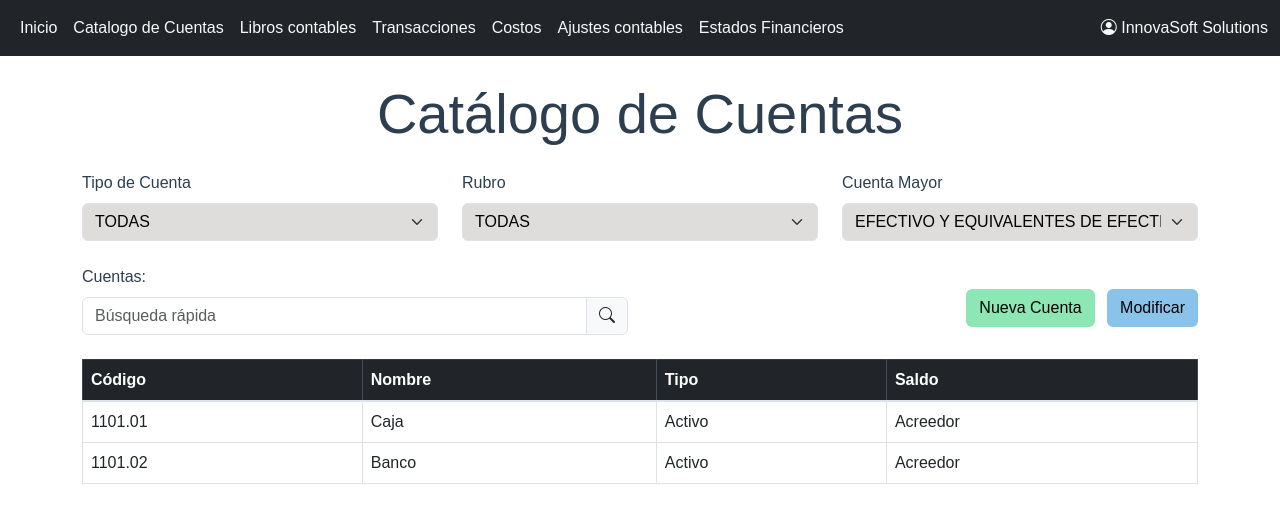
After one commit to erickG01/InnovaSoftSolutions, a Django app: page /CatalogoCuentas/ in a window 1280 px wide. The commit adds this page. Shown: the top 523 px of the page. Run offline with Django 5.2, Linux system fonts and the light colour scheme; some libraries are stand-ins or nearby versions.

Commit message:
Agregue la vista Catalogo de cuentas

```diff
--- /dev/null
+++ b/App_innovaSoft/static/css/CatalogoCuentas.css
@@ -0,0 +1,29 @@
+/* CatalogoCuentas.css */
+body {
+    font-family: Arial, sans-serif;
+    color: #2c3e50; /* Color del texto */
+}
+
+.form-select {
+    background-color: #d8d5d5d2; /* Color de fondo del combobox */
+    color: #000000; /* Color del texto en el combobox */
+}
+
+.btn-nueva {
+    background-color: #65df9cbd;
+    color: rgb(0, 0, 0); /* Texto blanco */
+}
+
+.btn-modificar {
+    background-color: #5babe0b6;
+    color: rgb(0, 0, 0); /* Texto blanco */
+}
+
+/* Efecto hover en los botones */
+.btn-nueva:hover {
+    background-color: #65df9c77; /* Tono más oscuro al pasar el mouse */
+}
+
+.btn-modificar:hover {
+    background-color: #5babe06b;
+}
--- /dev/null
+++ b/App_innovaSoft/templates/App_innovaSoft/CatalogoCuentas.html
@@ -0,0 +1,113 @@
+
+{% extends 'App_innovaSoft/base.html' %}
+
+{%block content%}
+
+
+<!DOCTYPE html>
+<html lang="es">
+<head>
+    {% load static %}
+    <meta charset="UTF-8">
+    <meta name="viewport" content="width=device-width, initial-scale=1.0">
+    <title>Catálogo de Cuentas</title>
+    <link href="https://cdn.jsdelivr.net/npm/bootstrap@5.3.0/dist/css/bootstrap.min.css" rel="stylesheet">
+    <link rel="stylesheet" href="https://cdnjs.cloudflare.com/ajax/libs/bootstrap-icons/1.8.1/font/bootstrap-icons.min.css">
+    <link rel="stylesheet" href="{% static 'css/CatalogoCuentas.css' %}">
+</head>
+<body >
+
+
+    <div class="container mt-4 ">
+
+        <h1 class="text-center display-4 mb-4 ">Catálogo de Cuentas</h1>
+
+
+        <!-- Filtros de busqueda-->
+        <div class="row mb-4">
+            <div class="col-md-4">
+                <label for="tipoCuenta" class="form-label">Tipo de Cuenta</label>
+                <select id="tipoCuenta" class="form-select">
+                    <option>TODAS</option>
+                    <option>ACTIVOS</option>
+                    <option>PASIVOS</option>
+                    <option>PATRIMONIO</option>
+                    <option>CUENTAS DE RESULTADO</option>
+                    <option>CUENTA DE CIERRE</option>
+                </select>
+            </div>
+            <div class="col-md-4">
+                <label for="rubro" class="form-label">Rubro</label>
+                <select id="rubro" class="form-select">
+                    <option>TODAS</option>
+                    <option>ACTIVO CORRIENTE</option>
+                    <option>ACTIVO NO CORRIENTE</option>
+                    <option>PASIVO CORRIENTE</option>
+                    <option>PASIVO NO CORRIENTE</option>
+                    <option>CAPITAL</option>
+                </select>
+            </div>
+            <div class="col-md-4">
+                <label for="cuentaMayor" class="form-label">Cuenta Mayor</label>
+                <select id="cuentaMayor" class="form-select">
+                    <option>EFECTIVO Y EQUIVALENTES DE EFECTIVO</option>
+                    <option>CUENTAS Y DOCUMENTOS POR COBRAR</option>
+                    <option>CRÉDITO FISCAL - IVA</option>
+                    <option>PRÉSTAMOS A CORTO PLAZO</option>
+                    <option>TODAS</option>
+                </select>
+            </div>
+        </div>
+
+       <!-- Búsqueda rápida y botones -->
+<div class="row mb-4">
+    <div class="col-md-6">
+        <label for="busqueda" class="form-label">Cuentas:</label>
+        <div class="input-group">
+            <input type="text" id="busqueda" class="form-control" placeholder="Búsqueda rápida">
+            <span class="input-group-text">
+                <i class="bi bi-search"></i>
+            </span>
+        </div>
+    </div>
+    <div class="col-md-6 d-flex justify-content-end">
+        <div class="mt-4">
+            <button class="btn btn-nueva me-2">Nueva Cuenta</button>
+            <button class="btn btn-modificar">Modificar</button>
+        </div>
+    </div>
+</div>
+
+        <!-- Tabla -->
+        <table class="table table-bordered table-hover">
+            <thead class="table-dark">
+                <tr>
+                    <th>Código</th>
+                    <th>Nombre</th>
+                    <th>Tipo</th>
+                    <th>Saldo</th>
+                </tr>
+            </thead>
+            <tbody>
+                <tr>
+                    <td>1101.01</td>
+                    <td>Caja</td>
+                    <td>Activo</td>
+                    <td>Acreedor</td>
+                </tr>
+                <tr>
+                    <td>1101.02</td>
+                    <td>Banco</td>
+                    <td>Activo</td>
+                    <td>Acreedor</td>
+                </tr>
+
+            </tbody>
+        </table>
+
+    </div>
+
+    <script src="https://cdn.jsdelivr.net/npm/bootstrap@5.3.0/dist/js/bootstrap.bundle.min.js"></script>
+    {%endblock%}
+</body>
+</html>
--- a/App_innovaSoft/templates/App_innovaSoft/base.html
+++ b/App_innovaSoft/templates/App_innovaSoft/base.html
@@ -15,7 +15,7 @@
             <div class="collapse navbar-collapse" id="navbarNav">
                 <ul class="navbar-nav me-auto">
                     <li class="nav-item"><a class="nav-link text-light" href="{% url 'inicio' %}">Inicio</a></li>
-                    <li class="nav-item"><a class="nav-link text-light" href="#">Catalogo de Cuentas</a></li>
+                    <li class="nav-item"><a class="nav-link text-light" href="{% url 'CatalogoCuentas' %}">Catalogo de Cuentas</a></li>
                     <li class="nav-item"><a class="nav-link text-light" href="{% url 'libroMayor' %}">Libros contables</a></li>
                     <li class="nav-item"><a class="nav-link text-light" href="#">Transacciones</a></li>
                     <li class="nav-item"><a class="nav-link text-light" href="#">Costos</a></li>
--- a/App_innovaSoft/views.py
+++ b/App_innovaSoft/views.py
@@ -7,3 +7,6 @@ def home(request):
 
 def libroMayor(request):
     return render(request,"App_innovaSoft/libroMayor.html")
+
+def CatalogoCuentas(request):
+    return render(request,"App_innovaSoft/CatalogoCuentas.html")
--- a/InnovaSoftSolutions/settings.py
+++ b/InnovaSoftSolutions/settings.py
@@ -116,7 +116,7 @@ USE_TZ = True
 # Static files (CSS, JavaScript, Images)
 # https://docs.djangoproject.com/en/5.1/howto/static-files/
 
-STATIC_URL = 'static/'
+STATIC_URL = '/static/'
 
 # Default primary key field type
 # https://docs.djangoproject.com/en/5.1/ref/settings/#default-auto-field
--- a/InnovaSoftSolutions/urls.py
+++ b/InnovaSoftSolutions/urls.py
@@ -22,4 +22,6 @@ urlpatterns = [
     path('admin/', admin.site.urls),
     path('inicio/',views.home,name="inicio"),
     path('LibroMayor/',views.libroMayor,name="libroMayor"),
+    path('CatalogoCuentas/',views.CatalogoCuentas,name="CatalogoCuentas"),
+    path('', views.home, name='home'),  # Ruta para la raíz
 ]
```
